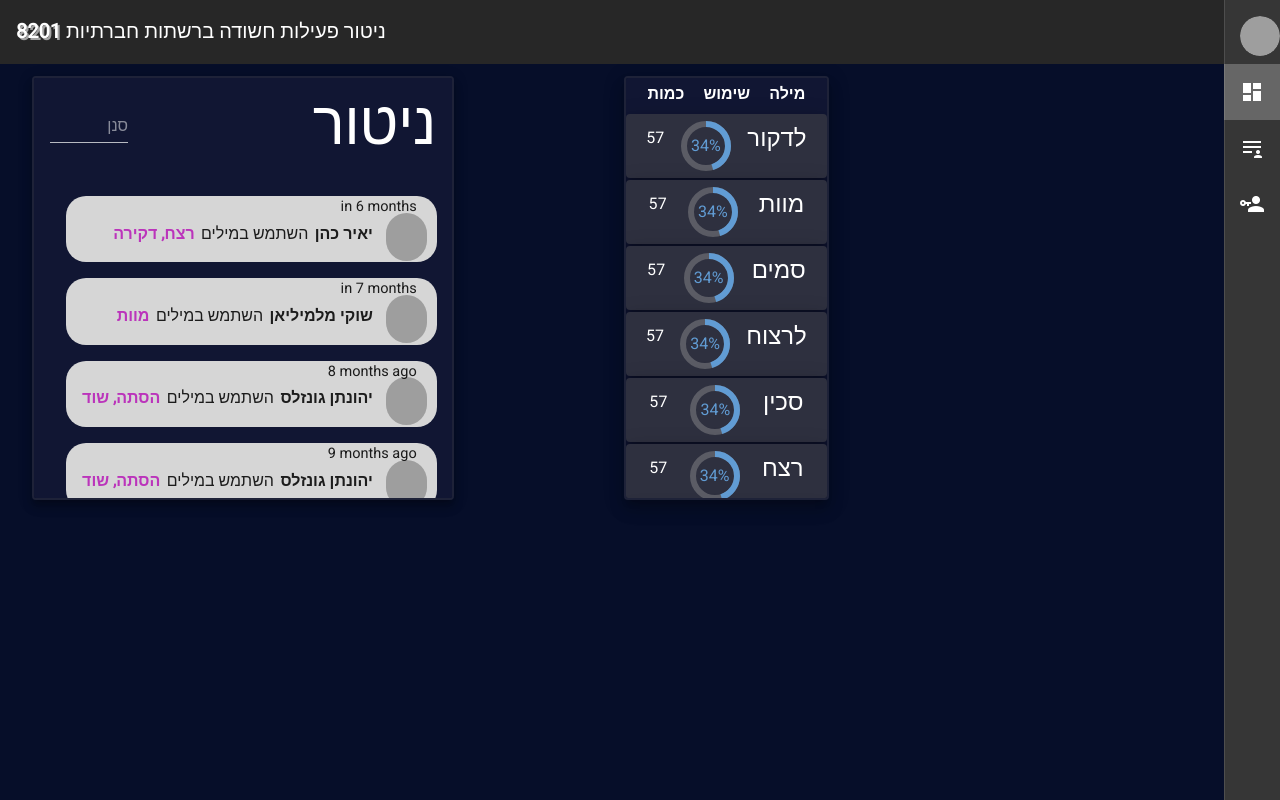
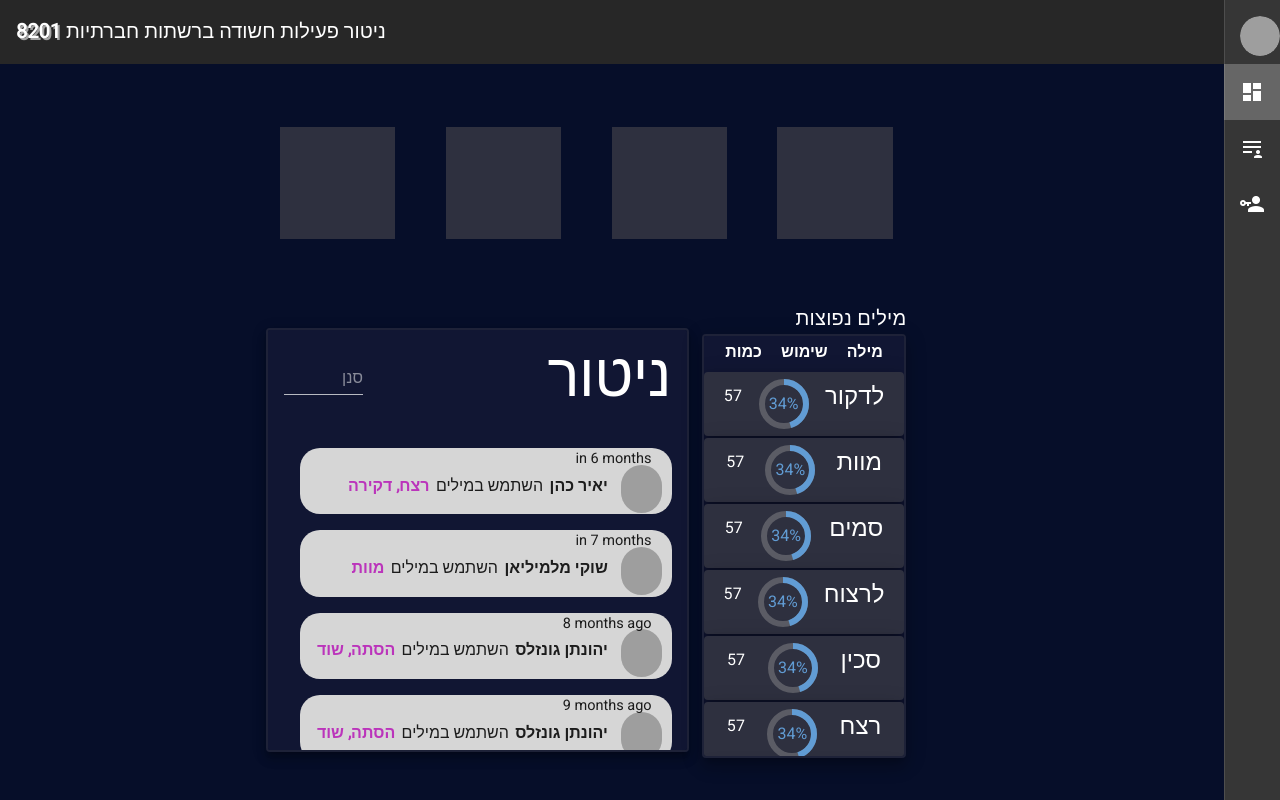
Before and after one commit to Jordi-B/8201-frontend, a Vue app: page /#/ in a window 1280 px wide. Built offline with nearby package versions, Linux system fonts and the light colour scheme; data requests are answered from the project's data file; grey boxes are pictures that could not be loaded.

Commit message:
spacing things evenly

```diff
--- a/src/App.vue
+++ b/src/App.vue
@@ -34,11 +34,6 @@ export default {
 .page {
   background-color: #22223b;
 }
-.container {
-  display: flex;
-  justify-content: space-around;
-  align-items: center;
-}
 
 html {
   height: 100%;
@@ -63,8 +58,6 @@ html {
 
 }
 
-
-
 .one {
   font-weight: bolder;
   color: red;
--- a/src/components/PostMonitor.vue
+++ b/src/components/PostMonitor.vue
@@ -99,7 +99,7 @@ export default {
 }
 
 .no-results-text {
-    color: red;
+    color: #f42b03;
     margin-top: 12.5vh;
     text-align: center;
 }
--- a/src/components/commonWords.vue
+++ b/src/components/commonWords.vue
@@ -1,6 +1,7 @@
 <template>
     <div>
-        <v-card max-width="16vw"
+        <span class="text-h6 card-title">מילים נפוצות</span>
+        <v-card width="16vw"
         height="53vh"
         class="listCard"
         elevation=11>
@@ -46,7 +47,7 @@ export default {
     overflow: auto;
     /* display: flex;
     justify-content: center; */
-        border: 2px solid #1e2238 !important;
+    border: 2px solid #1e2238 !important;
 }
 .red {
     border: 0.1px solid #942226 !important;
@@ -60,4 +61,17 @@ export default {
     margin-top: 1.5vh;
     font-family: 'Heebo', sans-serif !important;
 }
+
+.card-title {
+    color: #ffffff;
+    direction: rtl;
+    display: block;
+    font-family: 'Heebo', sans-serif !important;
+}
+
+.container {
+  display: flex;
+  justify-content: space-around;
+  align-items: center;
+}
 </style>
--- a/src/components/word.vue
+++ b/src/components/word.vue
@@ -46,4 +46,10 @@ export default {
     color: #619cd4;
     direction: rtl;
 }
+
+.container {
+  display: flex;
+  justify-content: space-around;
+  align-items: center;
+}
 </style>
--- a/src/views/Home.vue
+++ b/src/views/Home.vue
@@ -1,12 +1,27 @@
 <template>
 <v-container>
     <v-row>
-        <v-col>
-        <PostMonitor/>
+        <v-spacer/>
+        <v-col md="8">
+        <v-row class="top-container">
+            <div class="box"></div>
+            <div class="box"></div>
+            <div class="box"></div>
+            <div class="box last"></div>
+        </v-row>
         </v-col>
-        <v-col>
-        <commonWords></commonWords>
+        <v-spacer/>
+    </v-row>
+    <v-row>
+        <v-spacer/>
+        <v-col md="7">
+            <v-row>
+        <PostMonitor class="post-monitor"/>
+        <v-spacer/>
+        <commonWords class="common-words"></commonWords>
+        </v-row>
         </v-col>
+        <v-spacer/>
     </v-row>
 </v-container>
 </template>
@@ -26,4 +41,33 @@ export default {
 
 <style scoped>
 
+.home-container {
+    display: flex;
+    justify-content: space-around;
+}
+
+.common-words {
+    margin-right: 4vw;
+}
+
+.top-container {
+    display: flex;
+    justify-content: space-between;
+    margin: 4vw;
+}
+
+.box {
+    background-color: #2e303f;
+    height: 14vh;
+    width: 9vw;
+}
+
+.last {
+    margin-right: 4vw;
+}
+
+.post-monitor {
+    margin-top: 3.2vh;
+}
+
 </style>
```
